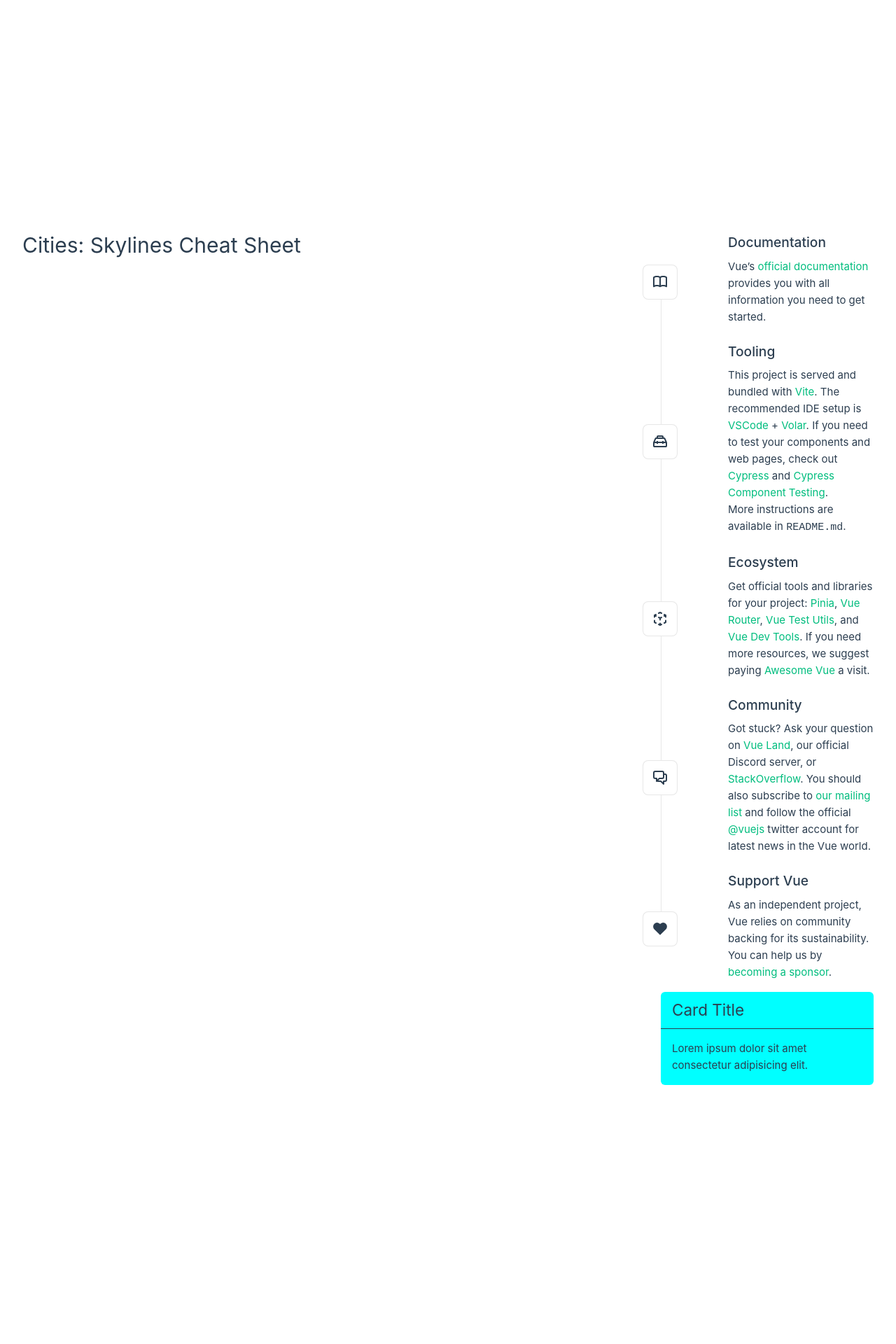
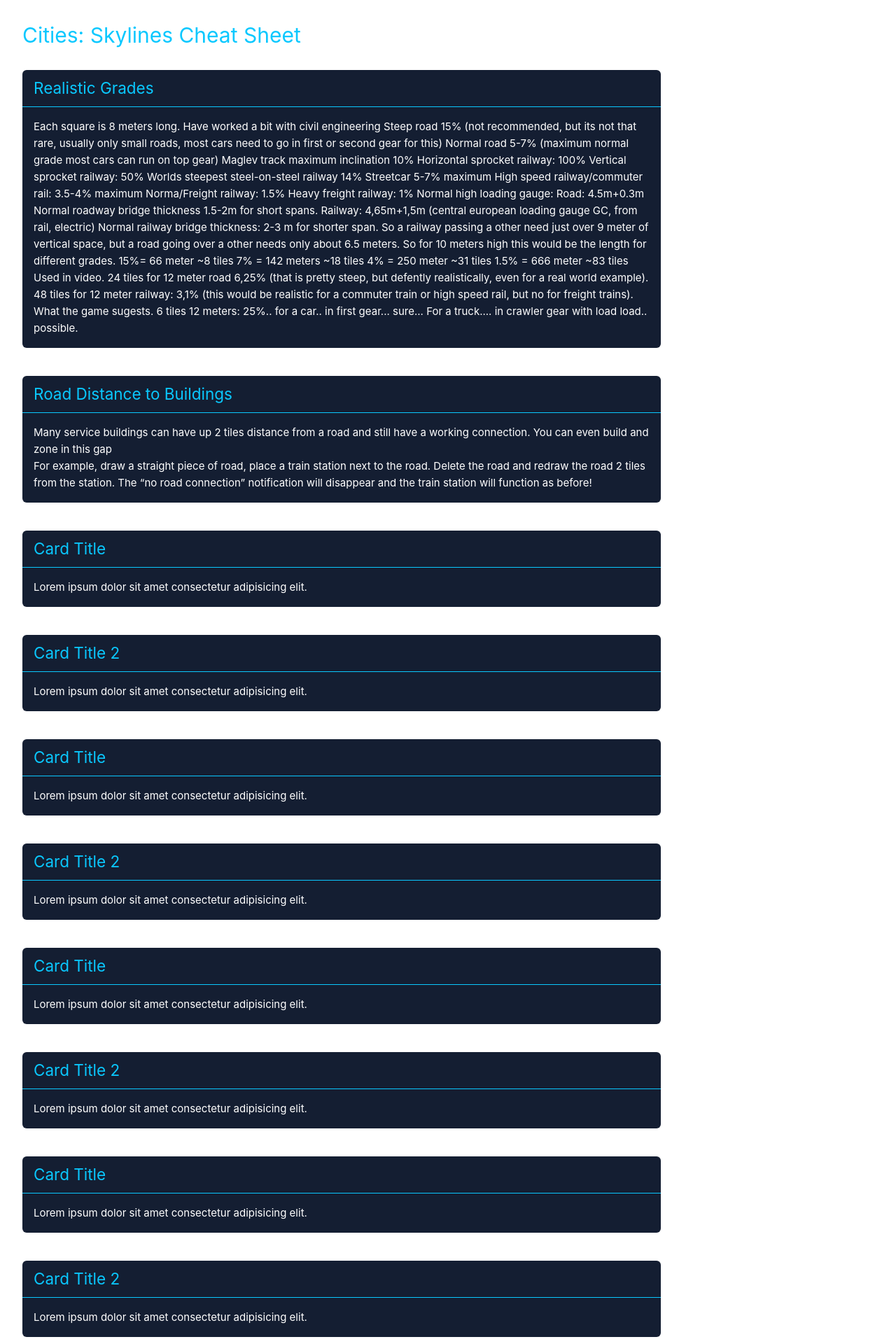
Before and after one commit to ADECruse/cities-cheat-sheet, a Vue app: page / in a window 1280 px wide. Shown: the top 1920 px of the page at 70% size. Before the commit the page ends 1550 px from the top, so only its background shows below. Built offline with nearby package versions, Linux system fonts and the light colour scheme.

Commit message:
Add CardItem and TheTips vue

```diff
--- a/src/App.vue
+++ b/src/App.vue
@@ -31,6 +31,7 @@
 header {
   line-height: 1.5;
   max-height: 100vh;
+  color: #0AC8FF;
   grid-row: 1;
   grid-column: 1;
 }
--- a/src/assets/main.css
+++ b/src/assets/main.css
@@ -29,7 +29,7 @@
 
   #app {
     display: grid;
-    grid-template-rows: 50px 100px;
+    grid-template-rows: 100px auto;
     grid-template-columns: 3fr 1fr;
     padding: 0 2rem;
   }
--- a/src/components/CardItem.vue
+++ b/src/components/CardItem.vue
@@ -18,9 +18,11 @@
 .card {
   margin-bottom: 40px;
   border-radius: 6px;
-  background-color: aqua;
+  background-color: #141E32;
+  grid-column: 1;
 }
 .card-header {
+color: #0AC8FF;
   text-align: start;
   padding: 8px 16px;
   border-top-left-radius: 5px;
@@ -29,6 +31,7 @@
   border-bottom-width: 1px;
 }
 .card-body {
+    color: white;
   padding: 16px;
 }
 </style>
--- /dev/null
+++ b/src/components/TheTips.vue
@@ -0,0 +1,111 @@
+<script setup lang="ts">
+import CardItem from './CardItem.vue';
+</script>
+
+<template>
+    <CardItem>
+        <template #heading>Realistic Grades</template>
+        Each square is 8 meters long.
+
+        Have worked a bit with civil engineering
+        Steep road 15% (not recommended, but its not that rare, usually only small roads, most cars need to go in first or
+        second gear for this)
+        Normal road 5-7% (maximum normal grade most cars can run on top gear)
+        Maglev track maximum inclination 10%
+        Horizontal sprocket railway: 100%
+        Vertical sprocket railway: 50%
+        Worlds steepest steel-on-steel railway 14%
+        Streetcar 5-7% maximum
+        High speed railway/commuter rail: 3.5-4% maximum
+        Norma/Freight railway: 1.5%
+        Heavy freight railway: 1%
+
+        Normal high loading gauge:
+        Road: 4.5m+0.3m
+        Normal roadway bridge thickness 1.5-2m for short spans.
+        Railway: 4,65m+1,5m (central european loading gauge GC, from rail, electric)
+        Normal railway bridge thickness: 2-3 m for shorter span.
+
+        So a railway passing a other need just over 9 meter of vertical space, but a road going over a other needs only about
+        6.5 meters.
+
+        So for 10 meters high this would be the length for different grades.
+        15%= 66 meter ~8 tiles
+        7% = 142 meters ~18 tiles
+        4% = 250 meter ~31 tiles
+        1.5% = 666 meter ~83 tiles
+
+        Used in video.
+        24 tiles for 12 meter road 6,25% (that is pretty steep, but defently realistically, even for a real world example).
+        48 tiles for 12 meter railway: 3,1% (this would be realistic for a commuter train or high speed rail, but no for freight
+        trains).
+
+        What the game sugests.
+        6 tiles 12 meters: 25%.. for a car.. in first gear... sure... For a truck.... in crawler gear with load load.. possible.
+    </CardItem>
+    <CardItem>
+        <template #heading>Road Distance to Buildings</template>
+       <p>Many service buildings can have up 2 tiles distance from a road and still have a working connection. You can even build
+    and zone in this gap</p>
+
+       <p>For example, draw a straight piece of road, place a train station next to the road. Delete the road and redraw the road
+    2 tiles from the station. The “no road connection” notification will disappear and the train station will function as
+    before!</p>
+    </CardItem>
+    <CardItem>
+        <template #heading>Card Title</template>
+        Lorem ipsum dolor sit amet consectetur adipisicing elit.
+    </CardItem>
+    <CardItem>
+        <template #heading>Card Title 2</template>
+        Lorem ipsum dolor sit amet consectetur adipisicing elit.
+    </CardItem>
+    <CardItem>
+        <template #heading>Card Title</template>
+        Lorem ipsum dolor sit amet consectetur adipisicing elit.
+    </CardItem>
+    <CardItem>
+        <template #heading>Card Title 2</template>
+        Lorem ipsum dolor sit amet consectetur adipisicing elit.
+    </CardItem>
+    <CardItem>
+        <template #heading>Card Title</template>
+        Lorem ipsum dolor sit amet consectetur adipisicing elit.
+    </CardItem>
+    <CardItem>
+        <template #heading>Card Title 2</template>
+        Lorem ipsum dolor sit amet consectetur adipisicing elit.
+    </CardItem>
+    <CardItem>
+        <template #heading>Card Title</template>
+        Lorem ipsum dolor sit amet consectetur adipisicing elit.
+    </CardItem>
+    <CardItem>
+        <template #heading>Card Title 2</template>
+        Lorem ipsum dolor sit amet consectetur adipisicing elit.
+    </CardItem>
+    <CardItem>
+        <template #heading>Card Title</template>
+        Lorem ipsum dolor sit amet consectetur adipisicing elit.
+    </CardItem>
+    <CardItem>
+        <template #heading>Card Title 2</template>
+        Lorem ipsum dolor sit amet consectetur adipisicing elit.
+    </CardItem>
+    <CardItem>
+        <template #heading>Card Title</template>
+        Lorem ipsum dolor sit amet consectetur adipisicing elit.
+    </CardItem>
+    <CardItem>
+        <template #heading>Card Title 2</template>
+        Lorem ipsum dolor sit amet consectetur adipisicing elit.
+    </CardItem>
+    <CardItem>
+        <template #heading>Card Title</template>
+        Lorem ipsum dolor sit amet consectetur adipisicing elit.
+    </CardItem>
+    <CardItem>
+        <template #heading>Card Title 2</template>
+        Lorem ipsum dolor sit amet consectetur adipisicing elit.
+    </CardItem>
+</template>
--- a/src/views/HomeView.vue
+++ b/src/views/HomeView.vue
@@ -1,9 +1,17 @@
 <script setup lang="ts">
 import TheWelcome from "../components/TheWelcome.vue";
+import TheTips from "@/components/TheTips.vue";
 </script>
 
 <template>
   <main>
-    <TheWelcome />
+    <TheTips />
   </main>
 </template>
+
+<style scoped >
+main {
+  grid-column-start: 1;
+  grid-row-start: 2;
+}
+</style>
```
